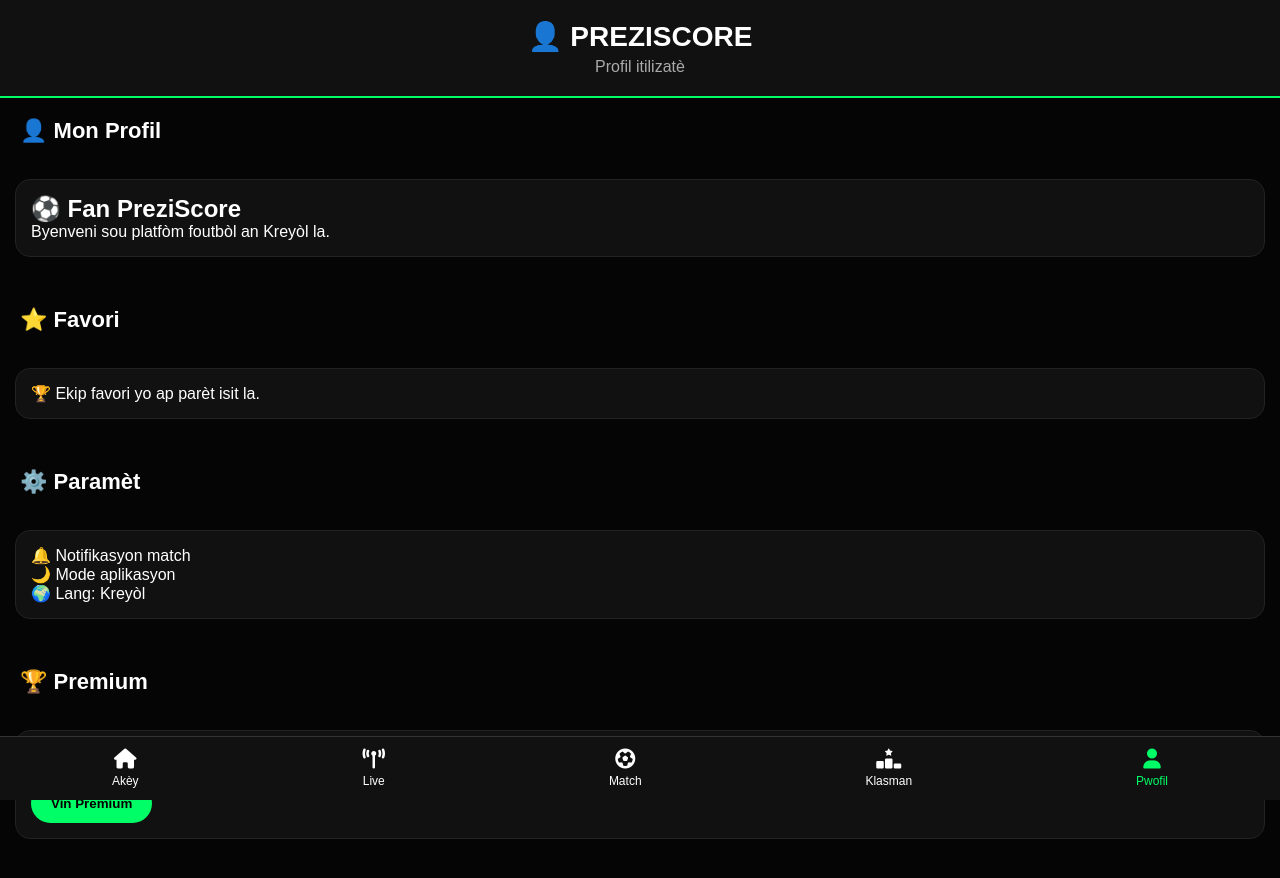
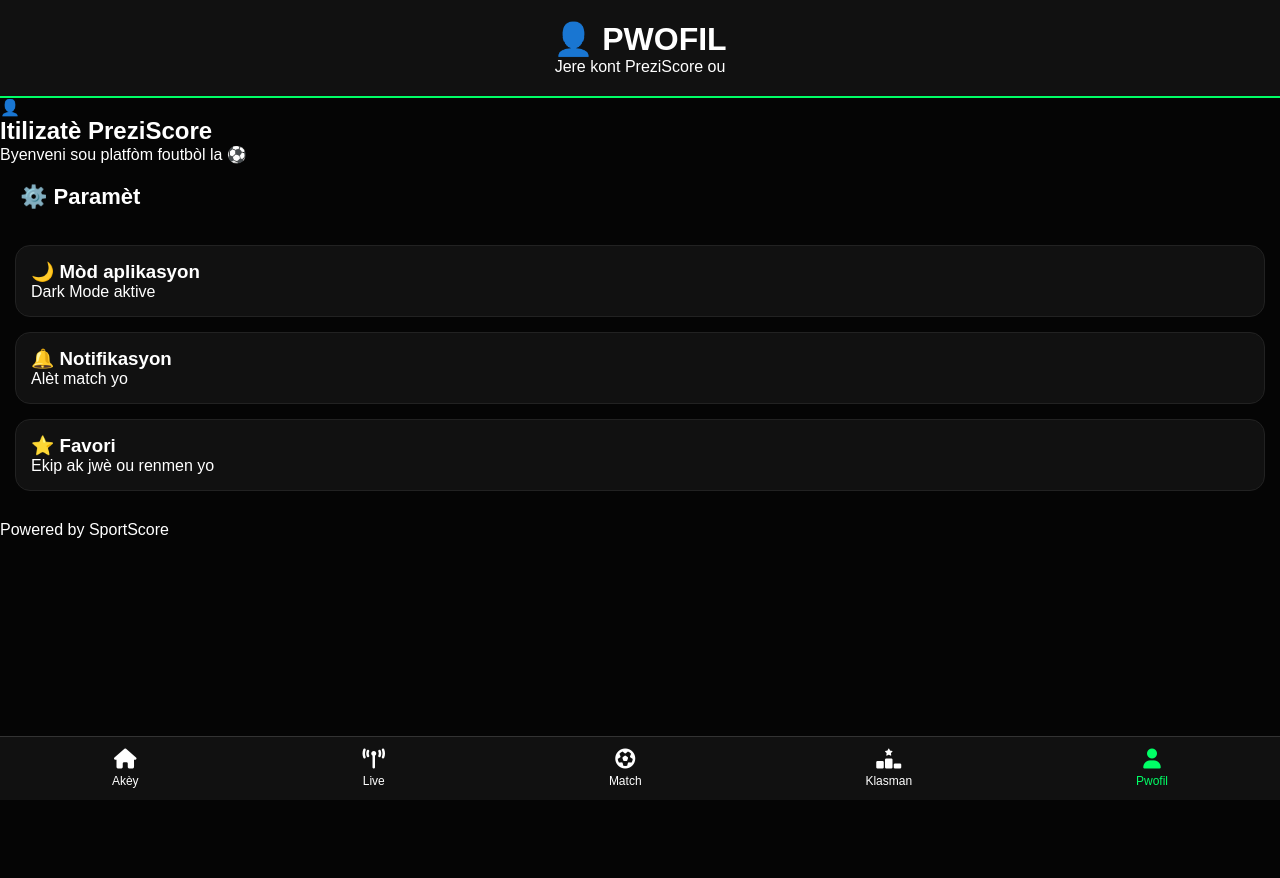
Before and after one commit to valbrumlorkinson09-cyber/Preziscore-, a plain HTML site: page profile.html in a window 1280 px wide. After the commit the page ends 800 px from the top, so only its background shows below. Drawn offline with Linux system fonts and the light colour scheme.

Commit message:
Update profile.html

```diff
--- a/profile.html
+++ b/profile.html
@@ -4,10 +4,9 @@
 <head>
 
 <meta charset="UTF-8">
-
 <meta name="viewport" content="width=device-width, initial-scale=1.0">
 
-<title>PreziScore Profil 👤</title>
+<title>👤 Pwofil - PREZISCORE</title>
 
 <link rel="stylesheet" href="style.css">
 
@@ -22,78 +21,35 @@ href="https://cdnjs.cloudflare.com/ajax/libs/font-awesome/6.5.2/css/all.min.css"
 
 <header class="header">
 
-<div class="logo">
+<h1>👤 PWOFIL</h1>
 
-<h1>👤 PREZISCORE</h1>
-
-<p>Profil itilizatè</p>
-
-</div>
+<p>Jere kont PreziScore ou</p>
 
 </header>
 
 
 
+<section class="profile-card">
 
 
-<section class="section-title">
+<div class="avatar">
 
-<h2>👤 Mon Profil</h2>
-
-</section>
-
-
-
-
-
-<section class="cards">
-
-
-<div class="match-card">
-
-
-<h2>⚽ Fan PreziScore</h2>
-
-
-<p>
-Byenveni sou platfòm foutbòl an Kreyòl la.
-</p>
-
+👤
 
 </div>
 
 
-</section>
+<h2>
+Itilizatè PreziScore
+</h2>
 
 
-
-
-
-
-
-<section class="section-title">
-
-<h2>⭐ Favori</h2>
-
-</section>
-
-
-<section class="cards">
-
-
-<div class="match-card">
-
 <p>
-🏆 Ekip favori yo ap parèt isit la.
+Byenveni sou platfòm foutbòl la ⚽
 </p>
-
-</div>
 
 
 </section>
-
-
-
 
 
 
@@ -105,147 +61,91 @@ Byenveni sou platfòm foutbòl an Kreyòl la.
 </section>
 
 
-<section class="cards">
-
-
-<div class="match-card">
-
-
-<p>
-🔔 Notifikasyon match
-</p>
-
-
-<p>
-🌙 Mode aplikasyon
-</p>
-
-
-<p>
-🌍 Lang: Kreyòl
-</p>
-
-
-</div>
-
-
-</section>
-
-
-
-
-
-
-
-<section class="section-title">
-
-<h2>🏆 Premium</h2>
-
-</section>
-
 
 <section class="cards">
 
 
 <div class="match-card">
 
+<h3>🌙 Mòd aplikasyon</h3>
 
 <p>
-🤖 Analiz AI avanse
+Dark Mode aktive
 </p>
 
+</div>
+
+
+
+<div class="match-card">
+
+<h3>🔔 Notifikasyon</h3>
 
 <p>
-📊 Estatistik pwofesyonèl
+Alèt match yo
 </p>
 
+</div>
 
-<a href="premium.html">
 
-<button>
 
-Vin Premium
+<div class="match-card">
 
-</button>
+<h3>⭐ Favori</h3>
 
-</a>
-
+<p>
+Ekip ak jwè ou renmen yo
+</p>
 
 </div>
 
 
 </section>
-
-
-
-
-
-
-
-
 <nav class="bottom-nav">
 
-
 <a href="index.html">
-
 <i class="fas fa-house"></i>
-
 <span>Akèy</span>
-
 </a>
 
-
-
 <a href="live.html">
-
 <i class="fas fa-tower-broadcast"></i>
-
 <span>Live</span>
-
 </a>
 
-
-
 <a href="matches.html">
-
 <i class="fas fa-futbol"></i>
-
 <span>Match</span>
-
 </a>
 
-
-
 <a href="standings.html">
-
 <i class="fas fa-ranking-star"></i>
-
 <span>Klasman</span>
-
 </a>
 
-
-
 <a href="profile.html" class="active">
-
 <i class="fas fa-user"></i>
-
 <span>Pwofil</span>
-
 </a>
-
 
 </nav>
 
 
+<footer class="footer">
 
+<p>
+Powered by
+<a href="https://sportscore.com/" target="_blank" rel="dofollow">
+SportScore
+</a>
+</p>
+
+</footer>
 
 
 <script src="api.js"></script>
-
 <script src="script.js"></script>
 
 
 </body>
-
 </html>
```
